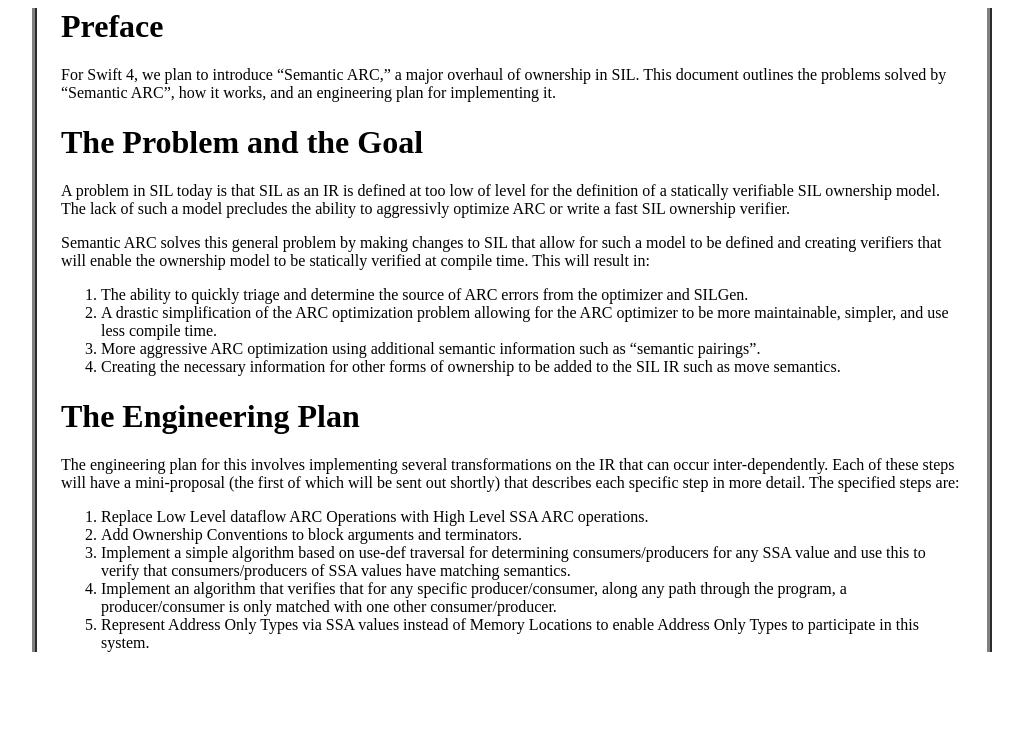
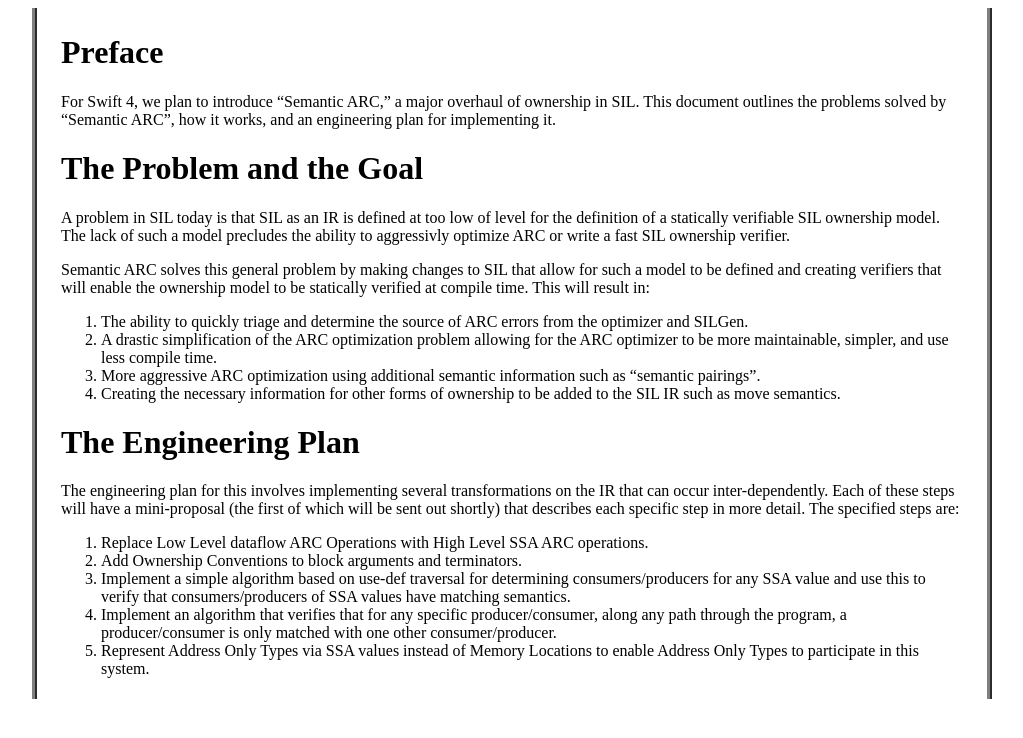
Before and after one commit to gottesmm/gottesmm.github.io, a Jekyll site: the page built from proposals/semantic-arc-high-level-vision.md, in a window 1280 px wide. Shown: the top 738 px of the page, without its empty margins (128-1151 px from the left). Built offline with Jekyll 4.4.1, drawn with Linux system fonts in a browser that asks for light colours.

Commit message:
[proposal][style] Add a little padding at the top and bottom of the proposal template.

```diff
--- a/_layouts/proposal.html
+++ b/_layouts/proposal.html
@@ -22,6 +22,8 @@
   border-right-width: 5px;
   padding-left: 2.5%;
   padding-right: 2.5%;
+  padding-top: 0.5%;
+  padding-bottom: 0.5%;
 }
 </style>
 
```
